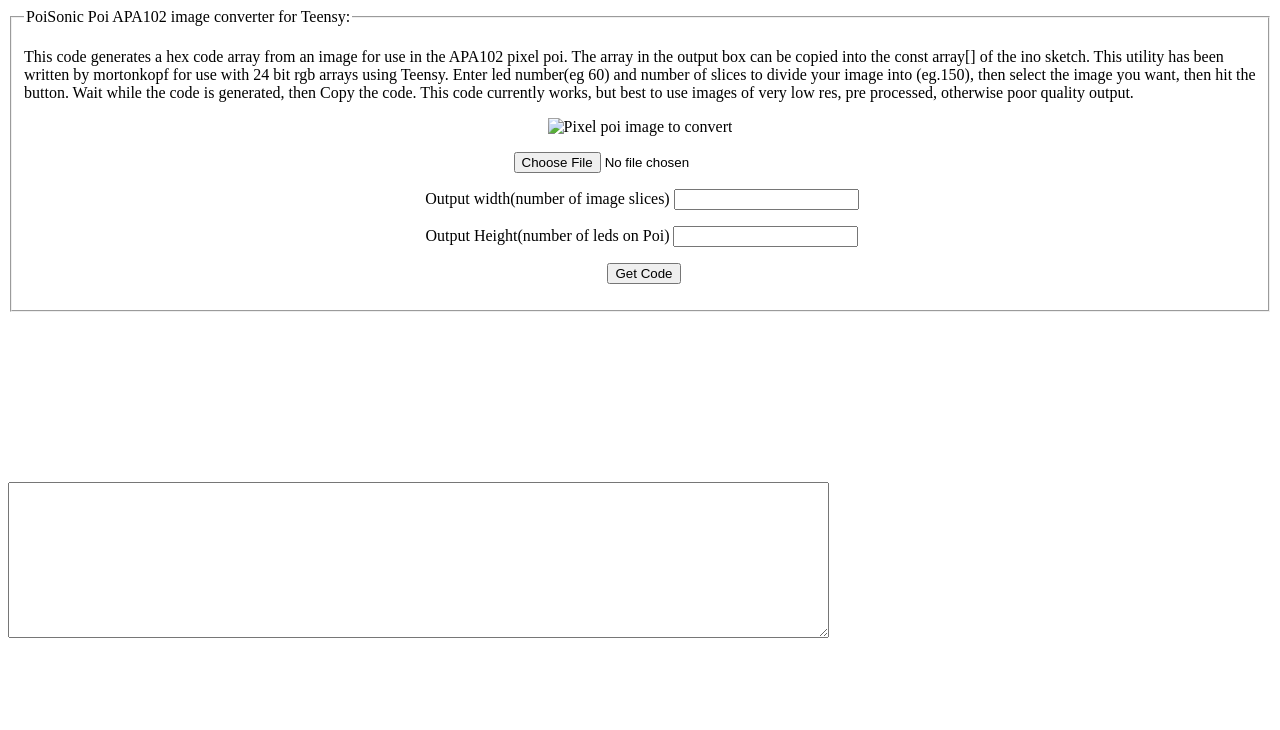
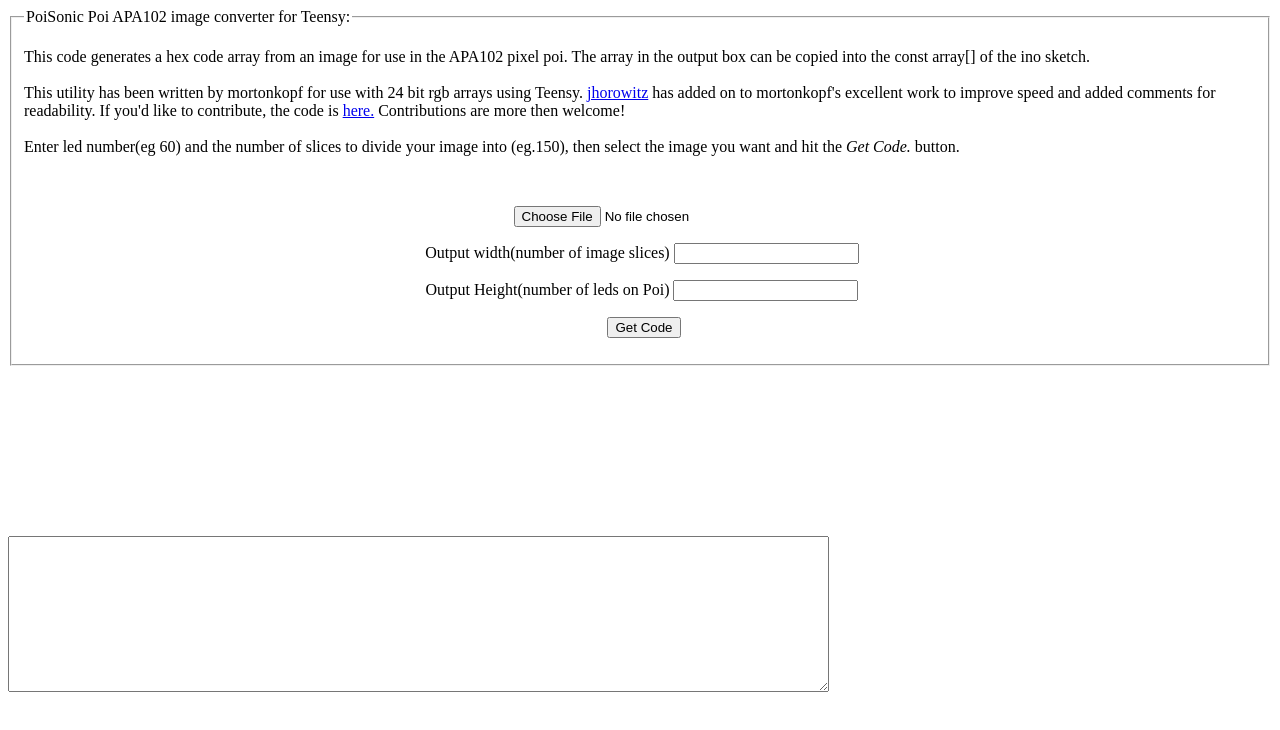
Before and after one commit to jhorowitz/PoiSonicApa102ImageConverter, a plain HTML site: page index.html in a window 1280 px wide. Drawn offline with nearby package versions, Linux system fonts and the light colour scheme.

Commit message:
updated message on home screen

```diff
--- a/index.html
+++ b/index.html
@@ -22,13 +22,20 @@
     <legend>PoiSonic Poi APA102 image converter for Teensy:</legend>
     <p>
         This code generates a hex code array from an image for use in the APA102 pixel poi. The array in the output box
-        can be copied into the const array[] of the ino sketch. This utility has been written by mortonkopf for use with
-        24 bit rgb arrays using Teensy. Enter led number(eg 60) and number of slices to divide your image into (eg.150),
-        then select the image you want, then hit the button. Wait while the code is generated, then <!--mk-->Copy the
-        code. This code currently works, but best to use images of very low res, pre processed, otherwise poor quality
-        output.
+        can be copied into the const array[] of the ino sketch.
+        <br>
+        <br>
+        This utility has been written by mortonkopf for use with
+        24 bit rgb arrays using Teensy. <a href="https://github.com/jhorowitz">jhorowitz</a> has added on to
+        mortonkopf's excellent work to improve speed and added comments for readability. If you'd like to contribute,
+        the code is <a href="https://github.com/jhorowitz/PoiSonicApa102ImageConverter/">here.</a> Contributions are
+        more then welcome!
+        <br>
+        <br>
+        Enter led number(eg 60) and the number of slices to divide your image into (eg.150), then select
+        the image you want and hit the <i>Get Code.</i> button.
     </p>
-    <p align="center"><img alt="Pixel poi image to convert" id="z13f" src="#"/></p>
+    <p align="center"><img id="z13f"/></p>
     <p align="center"><input name="my-image" onchange="readURL(this);" type="file"/></p>
     <p align="center" class="style1">&nbsp;Output width(number of image slices)
         <input name="Width" id="zwim" type="number"/>
```
